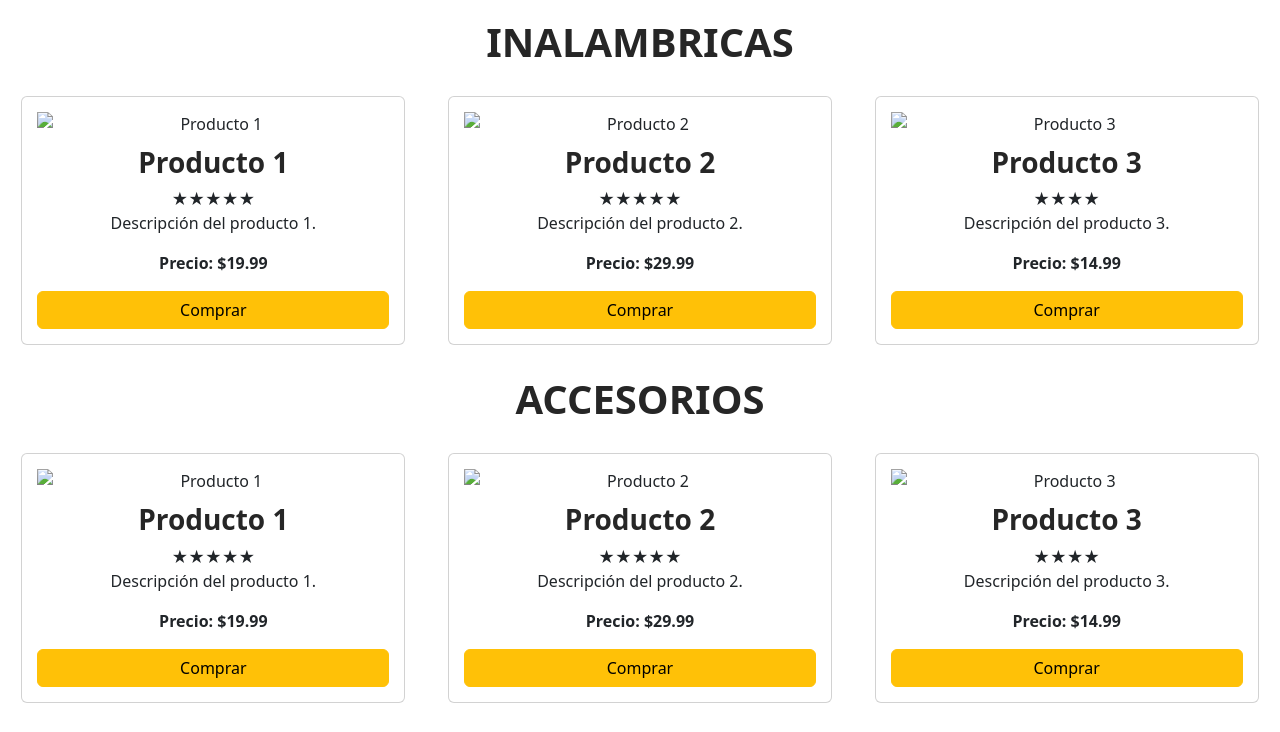
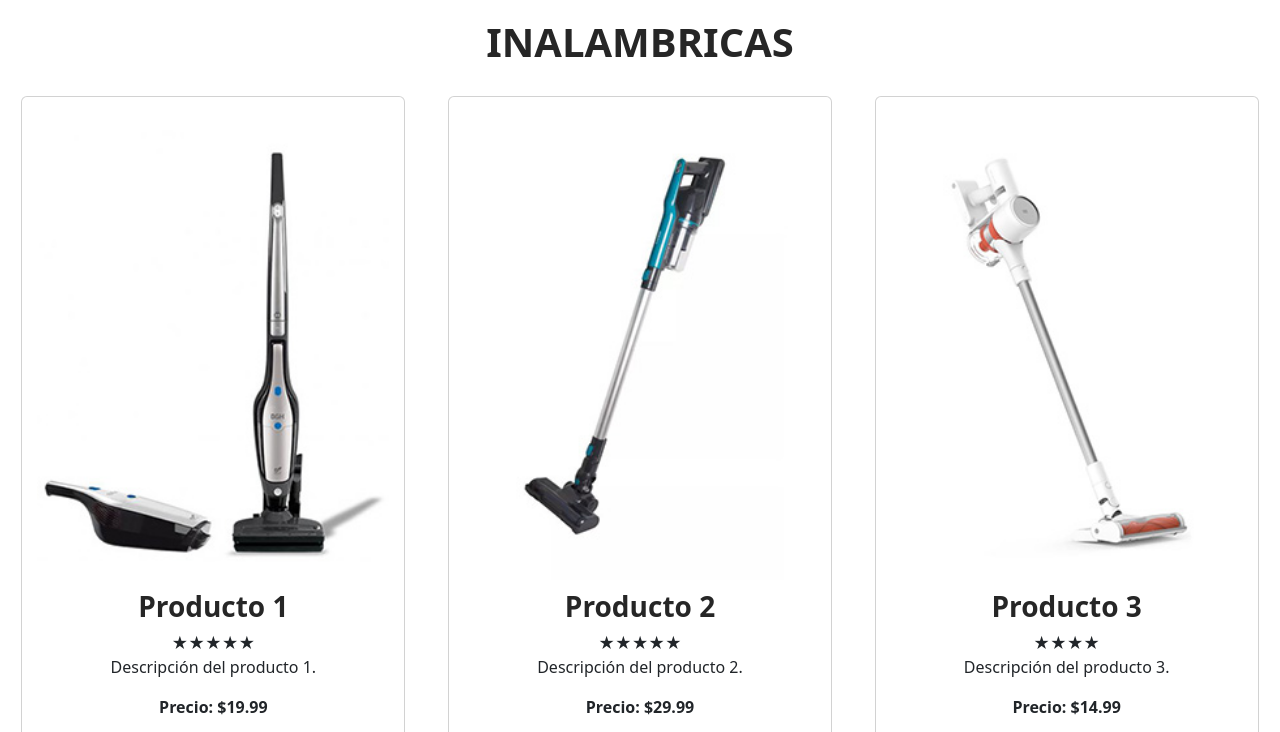
Before and after one commit to ivankorner/Clean_Infinity, a plain HTML site: page pages/productos.html in a window 1280 px wide. Shown: the part 880-1612 px from the top of the page. Drawn offline with nearby package versions, Linux system fonts and the light colour scheme; files that its build step writes are made by us from their sources; files whose address does not match are found by name.

Commit message:
Moficado Productos

```diff
--- a/pages/productos.html
+++ b/pages/productos.html
@@ -3,7 +3,7 @@
     <head>
         <meta charset="UTF-8" />
         <meta name="viewport" content="width=device-width, initial-scale=1.0" />
-         <link rel="stylesheet" href="css/style.css" />
+         <link rel="stylesheet" href="../css/style.css" />
              <!-- Enlace a Bootstrap -->
      <link href="https://cdn.jsdelivr.net/npm/bootstrap@5.3.2/dist/css/bootstrap.min.css" rel="stylesheet" integrity="sha384-T3c6CoIi6uLrA9TneNEoa7RxnatzjcDSCmG1MXxSR1GAsXEV/Dwwykc2MPK8M2HN" crossorigin="anonymous">
      <!-- Enlace a Font Awesome -->
@@ -45,7 +45,7 @@
           <div class="collapse navbar-collapse" id="navbarSupportedContent">
             <ul class="navbar-nav ms-auto mb-lg-0 align-items-end">
               <li class="nav-item">
-                <a class="nav-link active" aria-current="page" href="index.html">Inicio</a>
+                <a class="nav-link active" aria-current="page" href="../index.html">Inicio</a>
               </li>
               <li class="nav-item">
                 <a class="nav-link" href="pages/productos.html">Productos</a>
@@ -97,7 +97,7 @@
           </div>
 
           <div class="card">
-            <img src="img/productos/tradicional-3.jpg" alt="Producto 3" />
+            <img src="../img/productos/tradicional-3.jpg" alt="Producto 3" />
             <h3>Producto 3</h3>
             <div class="stars">&#9733;&#9733;&#9733;&#9733;</div>
             <p>Descripción del producto 3.</p>
@@ -114,7 +114,7 @@
         </div>
         <div class="card-container-productos">
           <div class="card">
-            <img src="img/productos/inalambricas-1.jpg" alt="Producto 1" />
+            <img src="../img/productos/inalambricas-1.jpg" alt="Producto 1" />
             <h3>Producto 1</h3>
             <div class="stars">&#9733;&#9733;&#9733;&#9733;&#9733;</div>
             <p>Descripción del producto 1.</p>
@@ -123,7 +123,7 @@
           </div>
 
           <div class="card">
-            <img src="img/productos/inalambricas-2.jpg" alt="Producto 2" />
+            <img src="../img/productos/inalambricas-2.jpg" alt="Producto 2" />
             <h3>Producto 2</h3>
             <div class="stars">&#9733;&#9733;&#9733;&#9733;&#9733;</div>
             <p>Descripción del producto 2.</p>
@@ -132,7 +132,7 @@
           </div>
 
           <div class="card">
-            <img src="img/productos/inalambricas-3.jpg" alt="Producto 3" />
+            <img src="../img/productos/inalambricas-3.jpg" alt="Producto 3" />
             <h3>Producto 3</h3>
             <div class="stars">&#9733;&#9733;&#9733;&#9733;</div>
             <p>Descripción del producto 3.</p>
@@ -149,7 +149,7 @@
         </div>
         <div class="card-container-productos">
           <div class="card">
-            <img src="img/productos/accesorios-1.jpg" alt="Producto 1" />
+            <img src="../img/productos/accesorios-1.jpg" alt="Producto 1" />
             <h3>Producto 1</h3>
             <div class="stars">&#9733;&#9733;&#9733;&#9733;&#9733;</div>
             <p>Descripción del producto 1.</p>
@@ -158,7 +158,7 @@
           </div>
 
           <div class="card">
-            <img src="img/productos/accesorios-2.jpg" alt="Producto 2" />
+            <img src="../img/productos/accesorios-2.jpg" alt="Producto 2" />
             <h3>Producto 2</h3>
             <div class="stars">&#9733;&#9733;&#9733;&#9733;&#9733;</div>
             <p>Descripción del producto 2.</p>
@@ -167,7 +167,7 @@
           </div>
 
           <div class="card">
-            <img src="img/productos/accesorios-3.jpg" alt="Producto 3" />
+            <img src="../img/productos/accesorios-3.jpg" alt="Producto 3" />
             <h3>Producto 3</h3>
             <div class="stars">&#9733;&#9733;&#9733;&#9733;</div>
             <p>Descripción del producto 3.</p>
@@ -180,7 +180,7 @@
 
     <!-- Footer -->
     <footer>
-      <img src="img/logo.png" alt="Logo de la empresa" class="footer-logo" />
+      <img src="../img/logo.png" alt="Logo de la empresa" class="footer-logo" />
       <div class="copyright">
         &copy; 2023 InfinitiClean. Todos los derechos reservados.
       </div>
```
